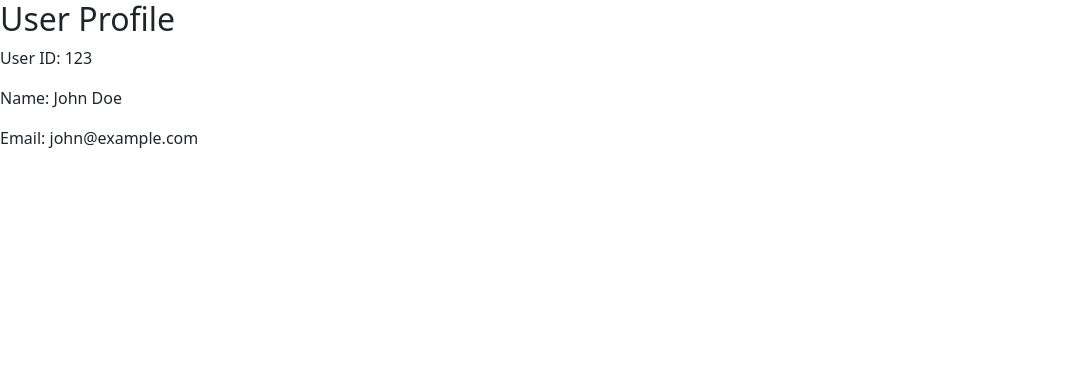
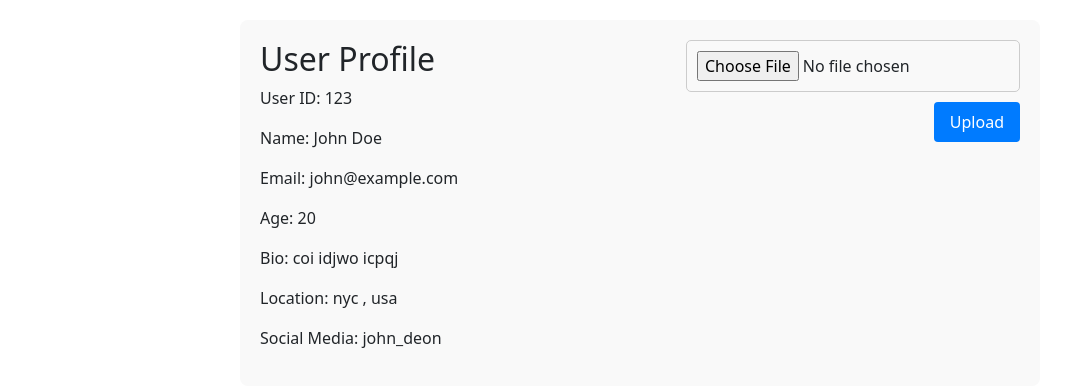
Before and after one commit to gaurav1954/CookConnect, a React (Vite) app in the folder frontend/: page /profile in a window 1280 px wide. Shown: the top 386 px of the page, without its empty margins (0-1082 px from the left). Built offline with nearby package versions, Linux system fonts and the light colour scheme.

Commit message:
login updated

```diff
--- a/frontend/src/components/profilePage.jsx
+++ b/frontend/src/components/profilePage.jsx
@@ -1,4 +1,5 @@
 import React from 'react';
+import './profile.css';
 
 const UserProfile = ({ match }) => {
   // Assume user details are fetched from somewhere
@@ -6,16 +7,29 @@ const UserProfile = ({ match }) => {
     id: '123',
     name: 'John Doe',
     email: 'john@example.com',
-    // Add more user details as needed
+    age: '20',
+    bio: 'coi idjwo icpqj',
+    location: 'nyc , usa',
+    socialMedia: 'john_deon'
   };
 
   return (
-    <div>
-      <h2>User Profile</h2>
-      <p>User ID: {user.id}</p>
-      <p>Name: {user.name}</p>
-      <p>Email: {user.email}</p>
-      {/* Display other user details if available */}
+    <div className="user-profile-container">
+      <div className="user-details">
+        <h2>User Profile</h2>
+        <p className="user-id">User ID: {user.id}</p>
+        <p className="user-name">Name: {user.name}</p>
+        <p className="user-email">Email: {user.email}</p>
+        <p>Age: {user.age}</p>
+        <p>Bio: {user.bio}</p>
+        <p>Location: {user.location}</p>
+        <p className="user-social-media">Social Media: {user.socialMedia}</p>
+      </div>
+      <div className="upload-profile-pic">
+        {/* Upload profile picture functionality */}
+        <input type="file" accept="image/*" />
+        <button>Upload</button>
+      </div>
     </div>
   );
 };
--- a/frontend/src/components/singup.css
+++ b/frontend/src/components/singup.css
@@ -1,106 +1,35 @@
-.container-wrapperr {
-    height: 100vh;
-    width: 100vw;
+.user-profile-container {
     display: flex;
-    justify-content: flex-start;
-    align-items: center;
-    background-image: url('../assets/india.jpg');
-    background-size: cover;
-    background-position: center;
-    padding-left: 7rem;
-
+    max-width: 800px;
+    margin: 20px auto;
+    padding: 20px;
+    border-radius: 8px;
+    background-color: #f9f9f9;
 }
 
-.containerr-sign {
-    height: fit-content;
-    padding: 1rem 3rem;
-    background: rgba(255, 255, 255, 0.1);
-    /* Adjust background color and opacity */
-    backdrop-filter: blur(8px);
-    border-radius: 20px;
-    border: 1px solid orange;
+.user-details {
+    flex: 1;
 }
 
-.login-container {
-    font-size: 22px;
-    font-style: italic;
+.upload-profile-pic {
+    display: flex;
+    flex-direction: column;
+    align-items: flex-end;
 }
 
-.login-button {
-    border-radius: 20px;
-    padding: 12px;
-    margin: 10px;
+.upload-profile-pic input[type="file"] {
+    margin-bottom: 10px;
 }
 
-.sub-con {
-    margin-top: 2rem;
-    width: 100%;
-    display: flex;
-    justify-content: center;
-
+.upload-profile-pic button {
+    padding: 8px 16px;
+    background-color: #007bff;
+    color: #fff;
+    border: none;
+    border-radius: 4px;
+    cursor: pointer;
 }
 
-.btnn {
-    border: none;
-    font-size: 1.2rem;
-    padding: .5rem 1.5rem;
-    width: 100%;
-    border-radius: 5px;
+.upload-profile-pic button:hover {
+    background-color: #0056b3;
 }
-
-.border-2 {
-    border: 2px solid orange;
-}
-
-.submit-btn {
-    background-color: black;
-    color: white;
-}
-
-.login-btn {
-    background-color: white;
-    color: black;
-}
-
-.inputss {
-    margin-top: 30px;
-    max-width: 100%;
-}
-
-.inputt {
-    display: flex;
-    align-items: center;
-    width: 400px;
-    height: 60px;
-    background: #eaeaea;
-    border-radius: 6px;
-    margin-top: 18px;
-}
-
-.inputt input {
-    height: 100%;
-    width: 350px;
-    background: transparent;
-    border: none;
-    outline: none;
-    color: #797979;
-    font-size: 14px;
-}
-
-.sign-con {
-    margin: 1rem auto;
-}
-
-.sign-con p {
-    margin-bottom: 0;
-
-}
-
-.inputt img {
-    margin: 0px 30px;
-}
-
-.val-error {
-    width: 100%;
-    color: red;
-}
```
Also changed, not shown: frontend/src/assets/user.jpg (added).
